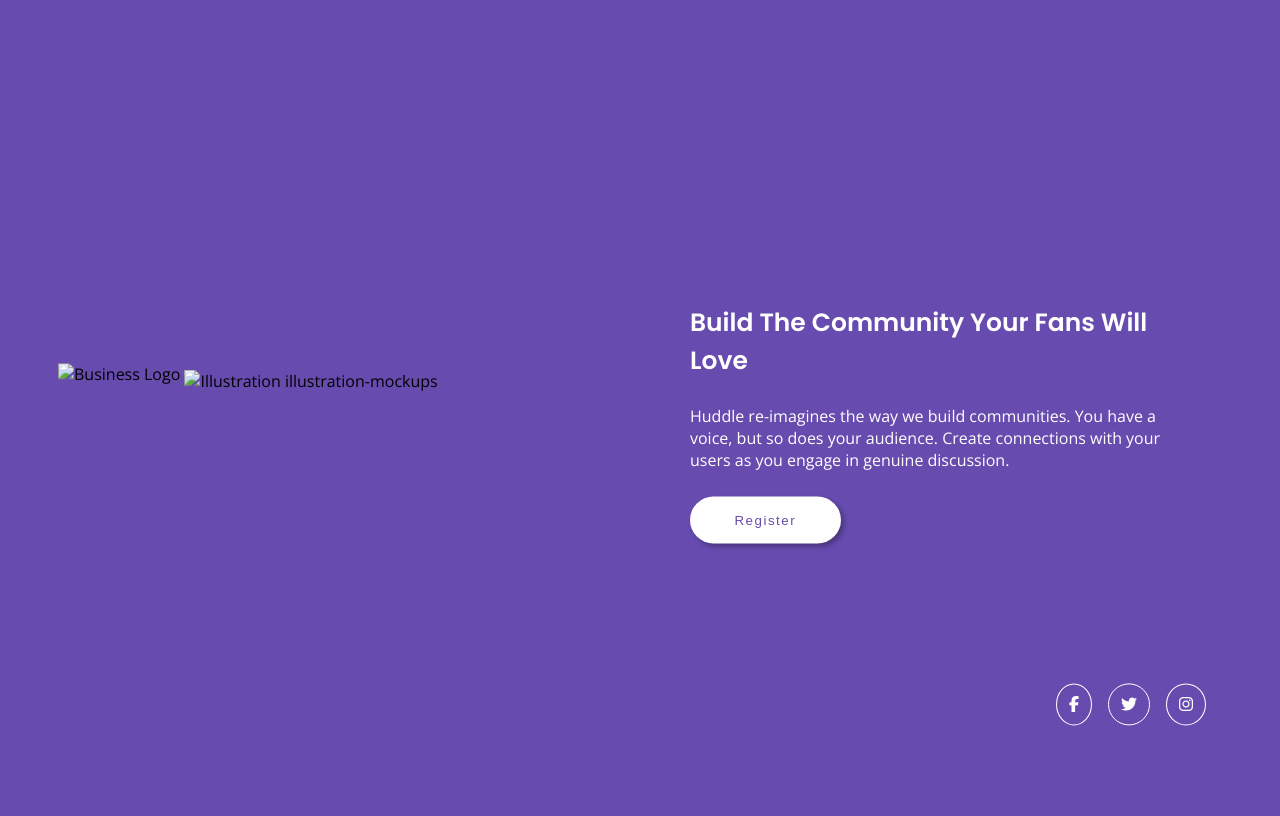
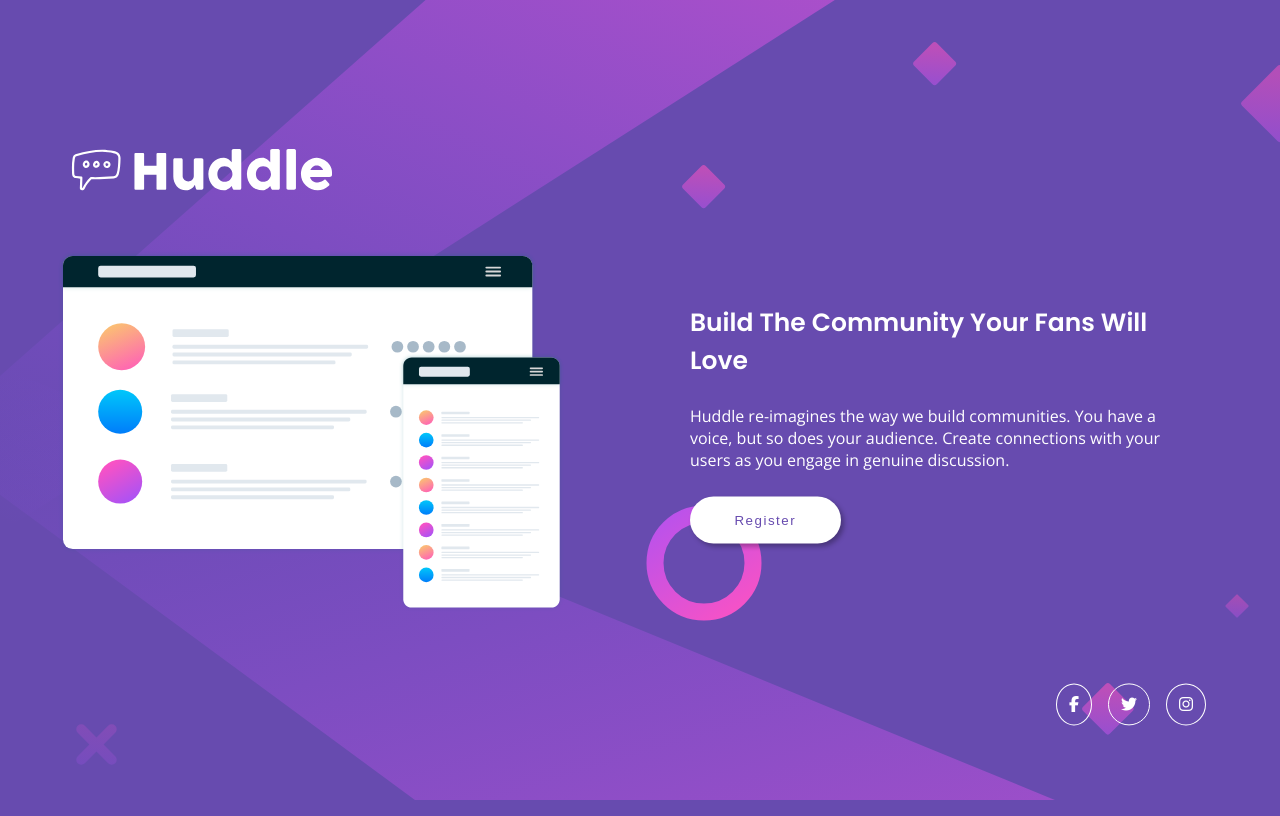
Before and after one commit to Vasiliki-Georgiou/Huddle_Landing_Page_HTML_CSS_FrontEnd_Mentor_Challenge, a plain HTML site: page index.html in a window 1280 px wide. Drawn offline with nearby package versions, Linux system fonts and the light colour scheme; the site is published under a folder, as on GitHub Pages, so addresses that start at the root find nothing.

Commit message:
Fixing issue with images not displaying

```diff
--- a/index.html
+++ b/index.html
@@ -10,8 +10,8 @@
 <body>
     <main>
         <section class="product">
-            <img src="/images/logo.svg" alt="Business Logo">
-            <img src="/images/illustration-mockups.svg" alt="Illustration illustration-mockups">
+            <img src="images/logo.svg" alt="Business Logo">
+            <img src="images/illustration-mockups.svg" alt="Illustration illustration-mockups">
         </section>
         <section class="presentation">
             <div>
--- a/style.css
+++ b/style.css
@@ -6,7 +6,7 @@
 
 body {
     font-family: 'Open Sans', sans-serif;
-    background: url(../images/bg-mobile.svg) no-repeat;
+    background: url(images/bg-mobile.svg) no-repeat;
     background-size: contain;
     background-position-y: 10%;
     background-color: hsl(257, 40%, 49%);
@@ -93,7 +93,7 @@ body {
 
 @media(min-width: 1024px) {
     body {
-        background: url(../images/bg-desktop.svg) no-repeat;
+        background: url(images/bg-desktop.svg) no-repeat;
         background-color: hsl(257, 40%, 49%);
         padding: 0 50px;
     }
```
